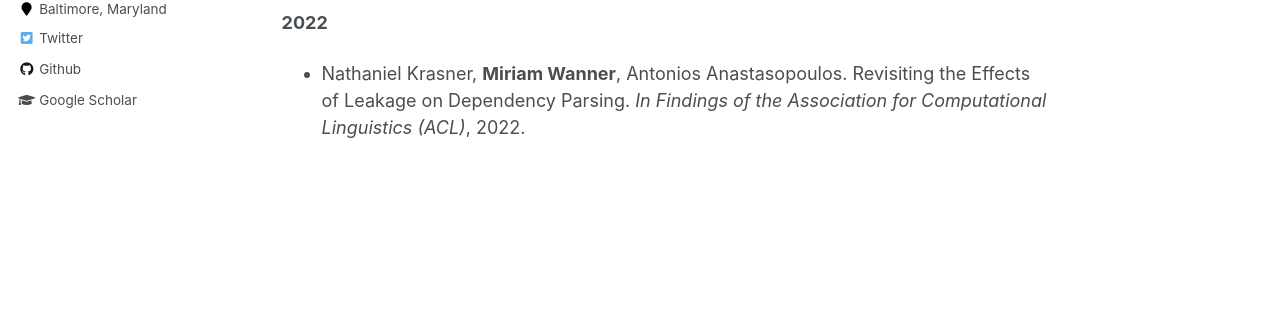
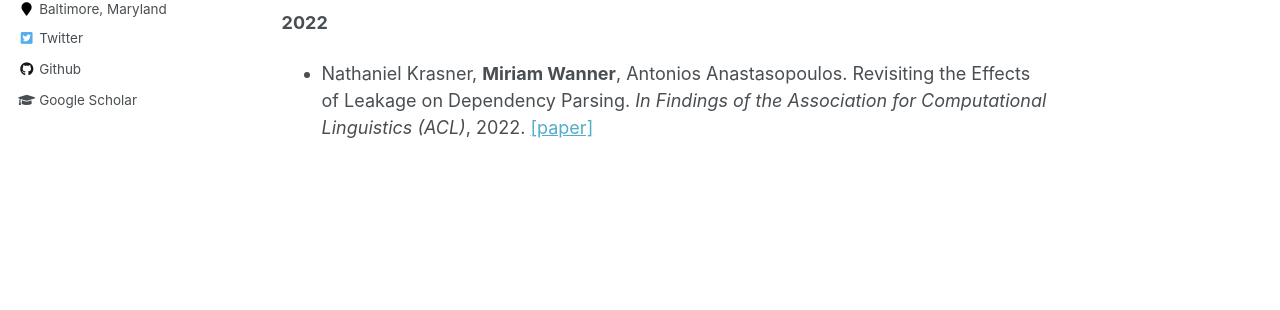
Before and after one commit to miriamwanner/miriamwanner.github.io, a Jekyll site: the page built from _pages/about.md, in a window 1280 px wide. Shown: the part 396-706 px from the top of the page. Built offline with Jekyll 4.4.1, drawn with Linux system fonts in a browser that asks for light colours.

Commit message:
Update about.md

```diff
--- a/_pages/about.md
+++ b/_pages/about.md
@@ -16,7 +16,7 @@ Publications and Preprints
 ---
 
 **2022**
-- Nathaniel Krasner, **Miriam Wanner**, Antonios Anastasopoulos. Revisiting the Effects of Leakage on Dependency Parsing. *In Findings of the Association for Computational Linguistics (ACL)*, 2022.
+- Nathaniel Krasner, **Miriam Wanner**, Antonios Anastasopoulos. Revisiting the Effects of Leakage on Dependency Parsing. *In Findings of the Association for Computational Linguistics (ACL)*, 2022. [[paper]](https://aclanthology.org/2022.findings-acl.230/)
 
 <!--
 
```
